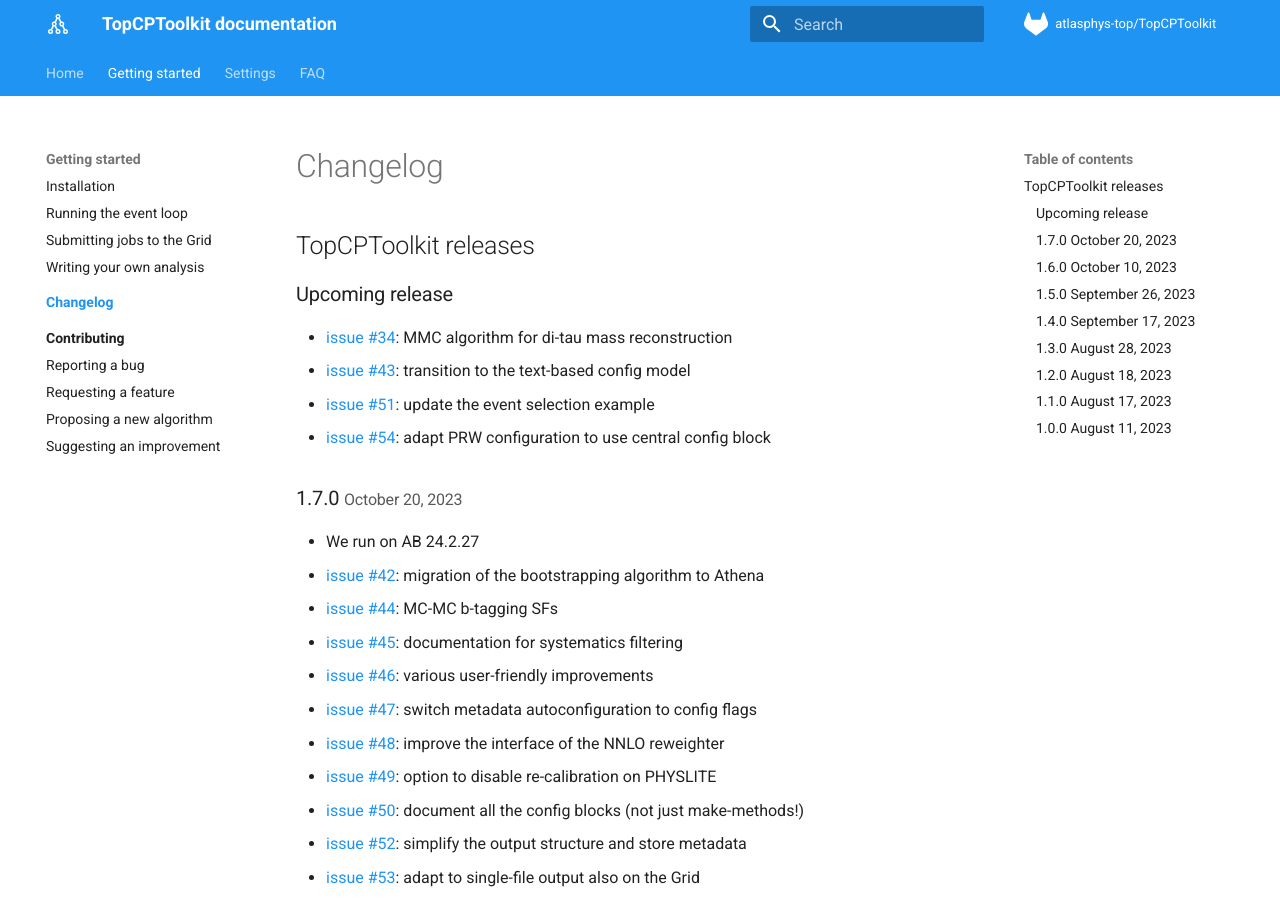
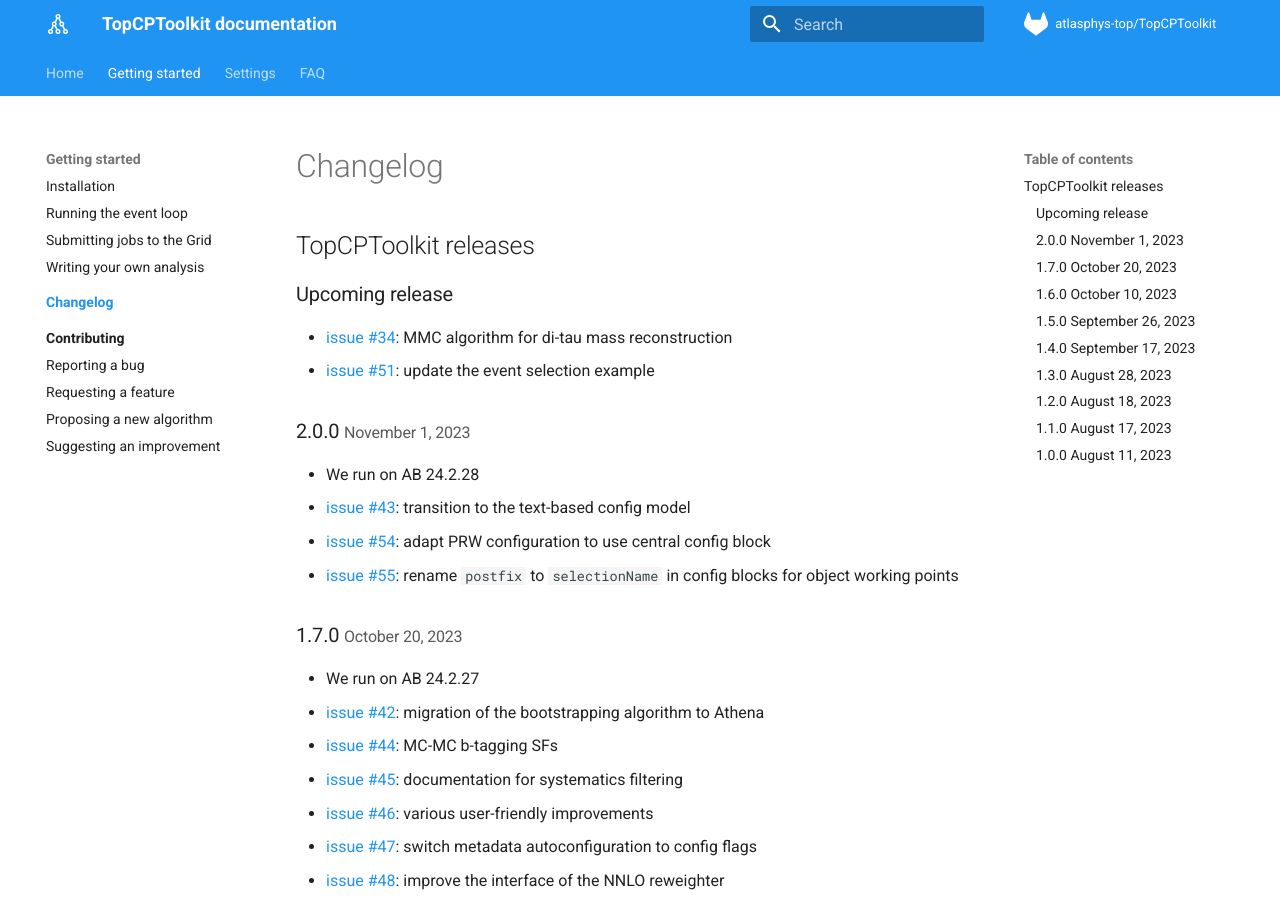
Before and after one commit to SuperNova76/TopCPToolKit, an MkDocs documentation site: the page built from docs/changelog/index.md, in a window 1280 px wide and 900 px high. Built offline with MkDocs 1.6.1 and Material for MkDocs 9.7.7, drawn with Linux system fonts in a browser that asks for light colours.

Commit message:
update changelog

```diff
--- a/docs/changelog/index.md
+++ b/docs/changelog/index.md
@@ -5,9 +5,13 @@
 ### Upcoming release
 
 - [issue #34](https://gitlab.cern.ch/atlasphys-top/reco/TopCPToolkit/-/issues/34): MMC algorithm for di-tau mass reconstruction
+- [issue #51](https://gitlab.cern.ch/atlasphys-top/reco/TopCPToolkit/-/issues/51): update the event selection example
+
+### 2.0.0 <small>November 1, 2023</small>
+- We run on AB 24.2.28
 - [issue #43](https://gitlab.cern.ch/atlasphys-top/reco/TopCPToolkit/-/issues/43): transition to the text-based config model
-- [issue #51](https://gitlab.cern.ch/atlasphys-top/reco/TopCPToolkit/-/issues/51): update the event selection example
 - [issue #54](https://gitlab.cern.ch/atlasphys-top/reco/TopCPToolkit/-/issues/54): adapt PRW configuration to use central config block
+- [issue #55](https://gitlab.cern.ch/atlasphys-top/reco/TopCPToolkit/-/issues/55): rename `postfix` to `selectionName` in config blocks for object working points
 
 ### 1.7.0 <small>October 20, 2023</small>
 - We run on AB 24.2.27
```
Also changed, not shown: docs/settings/others.md (+1 -1 lines).
